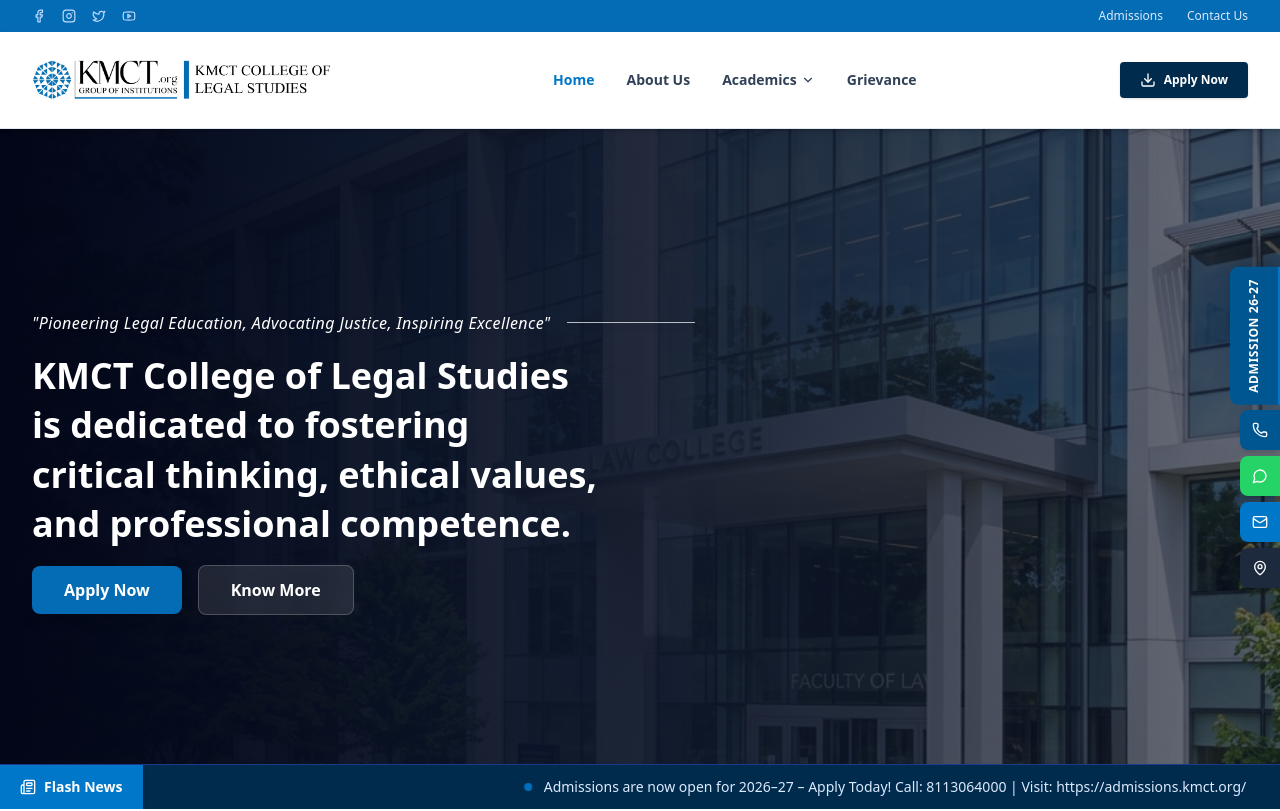
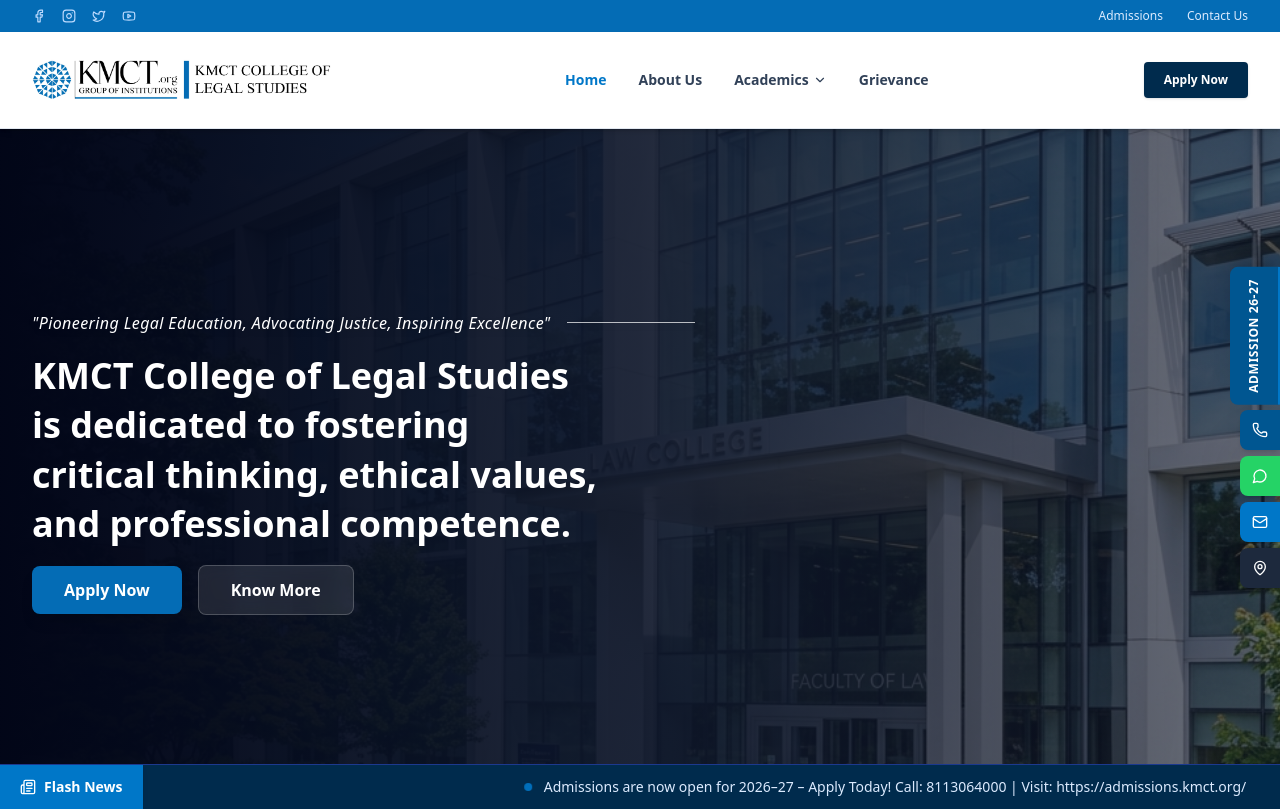
Before and after one commit to KMCT-DEV-TEAM/KLC-KSD, a Next.js app in the folder frontend/: page / in a window 1280 px wide. Shown: the top 811 px of the page. Built offline with nearby package versions, Linux system fonts and the light colour scheme.

Commit message:
floating action data enters

```diff
--- a/frontend/components/Navbar.jsx
+++ b/frontend/components/Navbar.jsx
@@ -145,7 +145,6 @@
               rel="noopener noreferrer"
               className="inline-flex items-center gap-2 px-5 py-2.5 rounded bg-secondary hover:bg-primary text-white text-xs font-bold transition-all shadow-sm"
             >
-              <Download className="w-4 h-4 hover:bg-primary" />
               <span>Apply Now</span>
             </a>
           </div>
```
